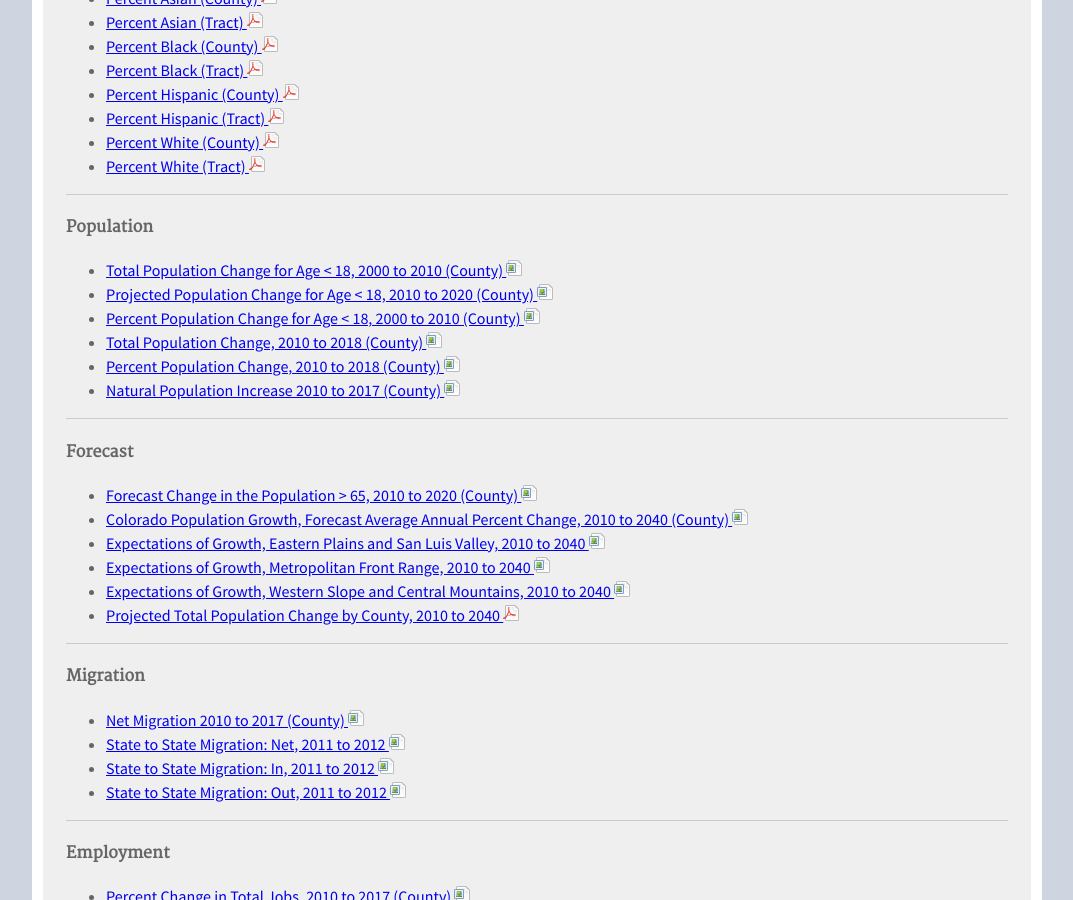
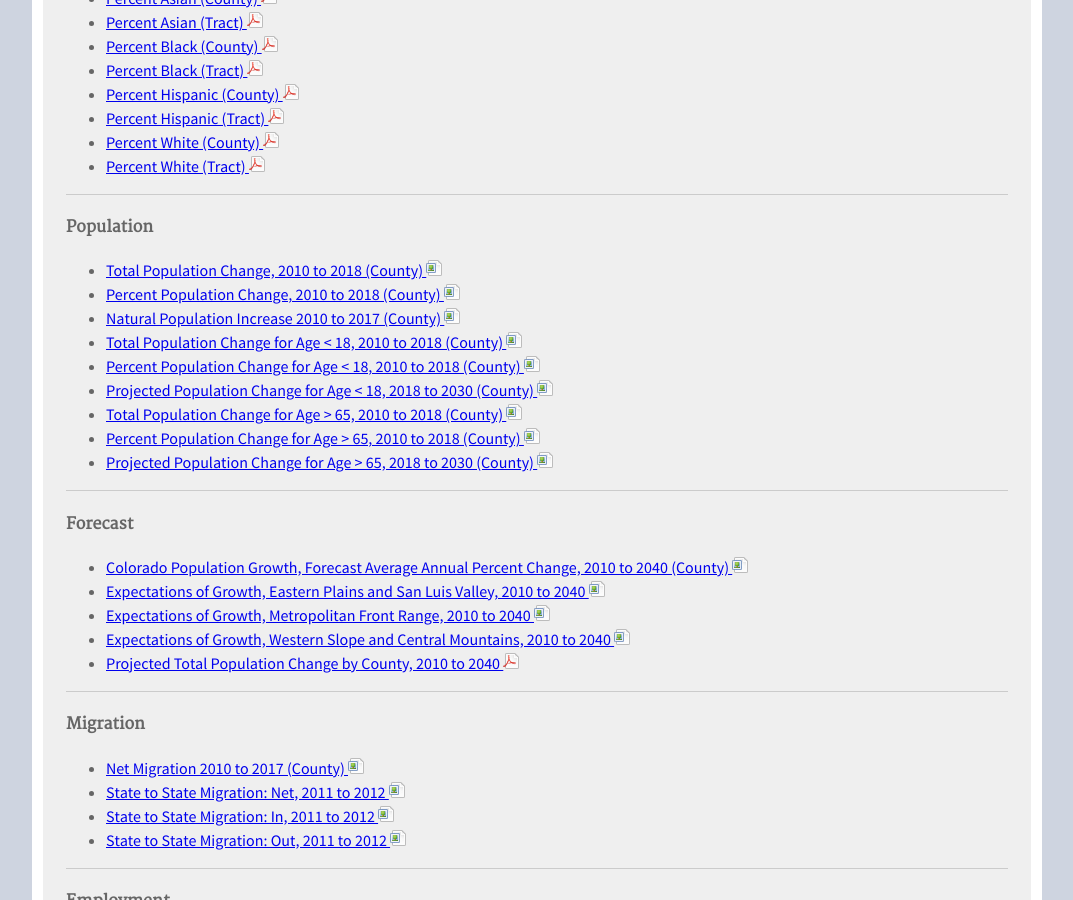
Before and after one commit to TBleess/Website_New, a Jekyll site: the page built from pages/8_GIS/thematic-maps.md, in a window 1280 px wide and 900 px high, scrolled down 1140 px. Shown: the whole window, without its empty margins (103-1176 px from the left). Built offline with Jekyll 4.4.1, drawn with Linux system fonts in a browser that asks for light colours.

Commit message:
U18 and O65

```diff
--- a/pages/8_GIS/thematic-maps.md
+++ b/pages/8_GIS/thematic-maps.md
@@ -62,18 +62,20 @@
 
 #### Population
 
-- [Total Population Change for Age < 18, 2000 to 2010 (County) ![image](/images/page_white_picture.png 'download image file')](https://storage.googleapis.com/maps-static/Absolute2000to2010.png)
-- [Projected Population Change for Age < 18, 2010 to 2020 (County) ![image](/images/page_white_picture.png 'download image file')](https://storage.googleapis.com/maps-static/Absolute2010to2020.png)
-- [Percent Population Change for Age < 18, 2000 to 2010 (County) ![image](/images/page_white_picture.png 'download image file')](https://storage.googleapis.com/maps-static/Percent2000to2010.png)
 - [Total Population Change, 2010 to 2018 (County) ![image](/images/page_white_picture.png 'download image file')](https://storage.googleapis.com/maps-static/TtlChg1018.png)
 - [Percent Population Change, 2010 to 2018 (County) ![image](/images/page_white_picture.png 'download image file')](https://storage.googleapis.com/maps-static/PctChg1018.png)
 - [Natural Population Increase 2010 to 2017 (County) ![image](/images/page_white_picture.png 'download image file')](https://storage.googleapis.com/maps-static/NatInc1017.png)
+- [Total Population Change for Age < 18, 2010 to 2018 (County) ![image](/images/page_white_picture.png 'download image file')](https://storage.googleapis.com/maps-static/TtlChg1018_U18.png)
+- [Percent Population Change for Age < 18, 2010 to 2018 (County) ![image](/images/page_white_picture.png 'download image file')](https://storage.googleapis.com/maps-static/PctChg1018_U18.png)
+- [Projected Population Change for Age < 18, 2018 to 2030 (County) ![image](/images/page_white_picture.png 'download image file')](https://storage.googleapis.com/maps-static/PctChg1830_U18.png)
+- [Total Population Change for Age > 65, 2010 to 2018 (County) ![image](/images/page_white_picture.png 'download image file')](https://storage.googleapis.com/maps-static/TtlChg11018_O65.png)
+- [Percent Population Change for Age > 65, 2010 to 2018 (County) ![image](/images/page_white_picture.png 'download image file')](https://storage.googleapis.com/maps-static/PctChg1018_O65.png)
+- [Projected Population Change for Age > 65, 2018 to 2030 (County) ![image](/images/page_white_picture.png 'download image file')](https://storage.googleapis.com/maps-static/PctChg1830_O65.png)
 
 - - -
 
 #### Forecast
 
-- [Forecast Change in the Population > 65, 2010 to 2020 (County) ![image](/images/page_white_picture.png 'download image file')](https://storage.googleapis.com/maps-static/Chg65Plus1020.png)
 - [Colorado Population Growth, Forecast Average Annual Percent Change, 2010 to 2040 (County) ![image](/images/page_white_picture.png 'download image file')](https://storage.googleapis.com/maps-static/Forecast.png)
 - [Expectations of Growth, Eastern Plains and San Luis Valley, 2010 to 2040 ![image](/images/page_white_picture.png 'download image file')](https://storage.googleapis.com/maps-static/EastPlnsSanLuis.png)
 - [Expectations of Growth, Metropolitan Front Range, 2010 to 2040 ![image](/images/page_white_picture.png 'download image file')](https://storage.googleapis.com/maps-static/FrontRange.png)
```
